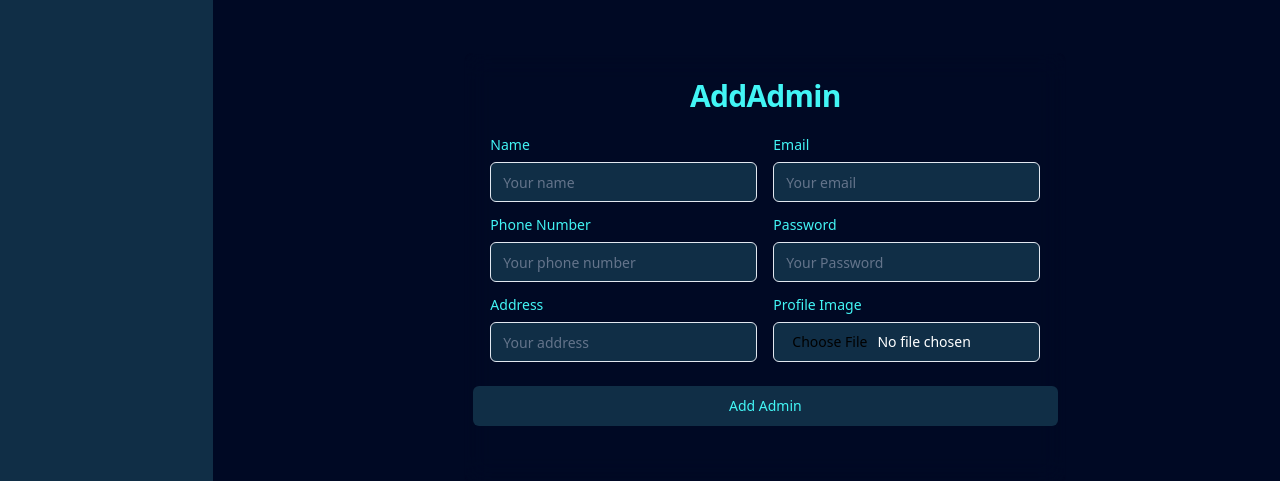
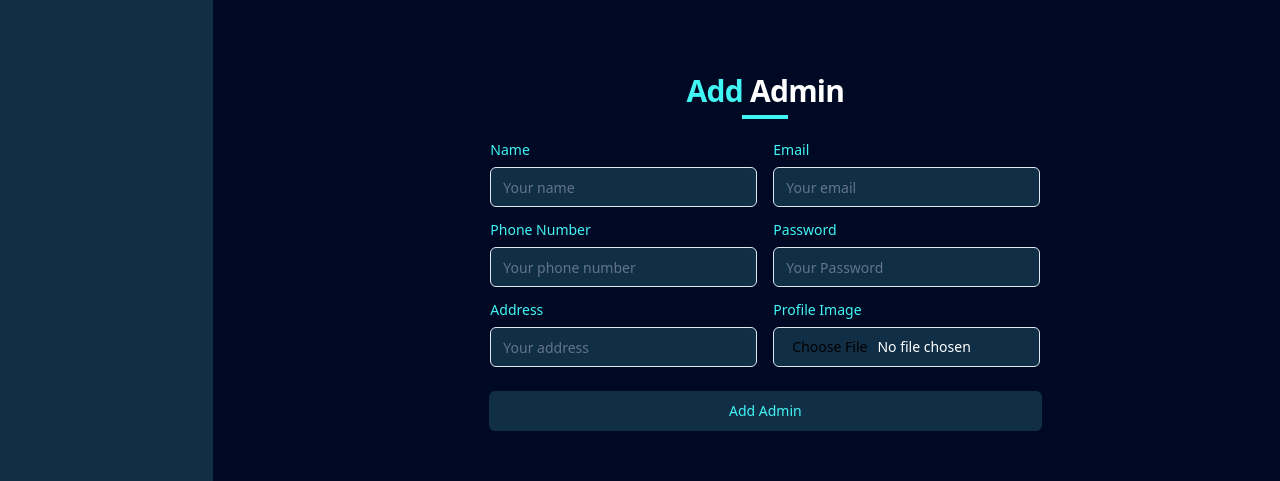
Before and after one commit to sabrinara/PlayTurf, a React (Vite) app: page /dashboard/addadmin in a window 1280 px wide. Shown: the part 196-677 px from the top of the page. Built offline with nearby package versions, Linux system fonts and the light colour scheme; no server answers.

Commit message:
admin add  done

```diff
--- a/src/pages/AdminDashboard/AddAdmin.tsx
+++ b/src/pages/AdminDashboard/AddAdmin.tsx
@@ -5,7 +5,7 @@ import { Button } from "@/components/ui/button";
 import { Card, CardContent, CardFooter, CardHeader, CardTitle } from "@/components/ui/card";
 import { Input } from "@/components/ui/input";
 import { Label } from "@/components/ui/label";
-import {  useNavigate } from "react-router-dom";
+import { useNavigate } from "react-router-dom";
 
 const image_hosting_key = import.meta.env.VITE_IMAGE_HOSTING_KEY;
 const image_upload_api = `https://api.imgbb.com/1/upload?key=${image_hosting_key}`;
@@ -79,17 +79,18 @@ const AddAdmin = () => {
             phone: formData.phone,
             address: formData.address,
             image: imageUrl,
-            role: "user",
+            role: "admin",
         };
 
         try {
             const result = await addUsersSignup(signupData).unwrap();
-            console.log("AddAdmin successful: ", result);
+            console.log("Admin Add successful: ", result);
             toast.success("Admin added successful");
+            navigate("/dashboard/allusers");
 
         } catch (err) {
-            console.error("AddAdmin failed: ", err);
-            toast.error("AddAdmin failed");
+            console.error("Admin Add failed: ", err);
+            toast.error("Admin Add failed");
         } finally {
             setUploading(false);
         }
@@ -101,7 +102,8 @@ const AddAdmin = () => {
             <div className=" flex justify-center items-center ">
                 <Card className="w-[350px] md:w-[600px] bg-transparent md:backdrop-blur-md border border-[#000924]">
                     <CardHeader>
-                        <CardTitle className="text-[#42f5f5] text-center text-3xl">AddAdmin</CardTitle>
+                        <CardTitle className="text-[#42f5f5] text-center text-3xl">Add <span className="text-white">Admin</span></CardTitle>
+                        <hr className="border-2 border-[#42f5f5] w-5/12 md:w-1/12 mx-auto mb-2" />
                     </CardHeader>
                     <CardContent>
                         <form onSubmit={handleSubmit}>
@@ -186,7 +188,7 @@ const AddAdmin = () => {
 
                             </div>
                             <CardFooter className="flex flex-col space-y-3 mt-4">
-                                <Button type="submit" className="bg-[#102e46] text-[#42f5f5] hover:bg-[#42f5f5] hover:text-[#102e46] md:px-64 my-2" disabled={uploading}>
+                                <Button type="submit" className="bg-[#102e46] text-[#42f5f5] hover:bg-[#42f5f5] hover:text-[#102e46] md:px-60 my-2" disabled={uploading}>
                                     {uploading ? "Adding Admin..." : "Add Admin"}
                                 </Button>
                             </CardFooter>
```
